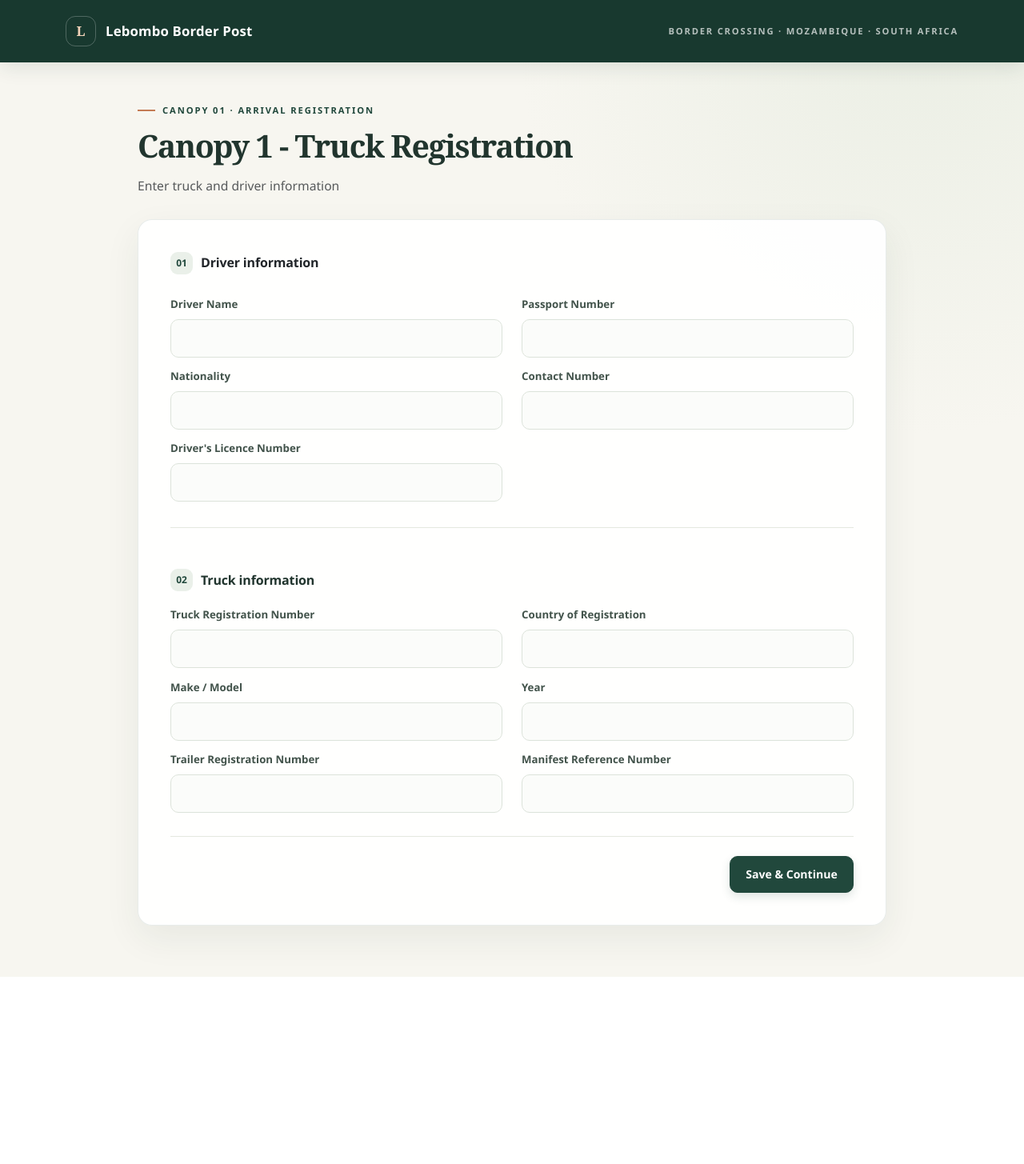
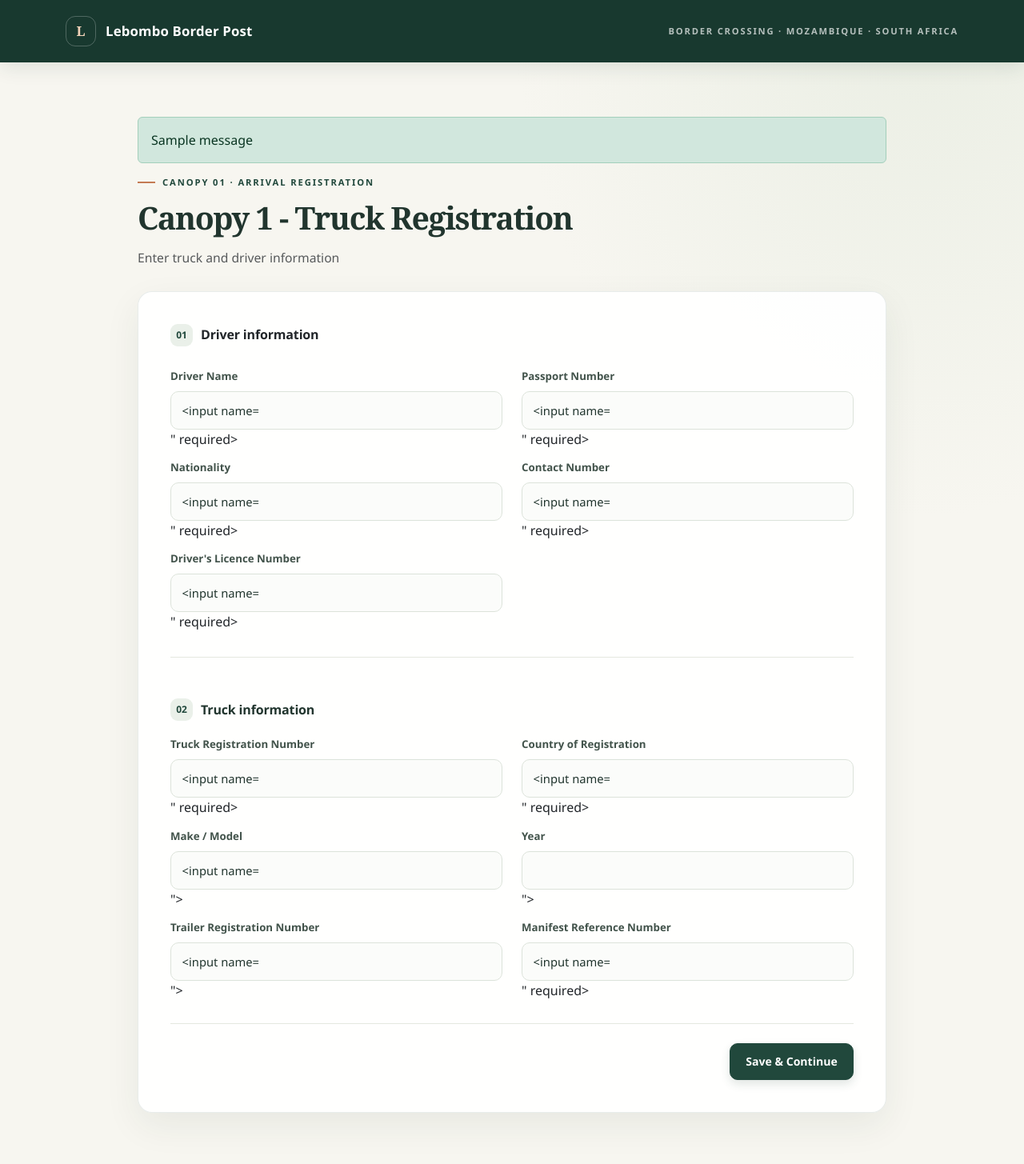
Before and after one commit to u24568962/BFB321_Group10_Group_Assignment, a Flask app: template templates/register.html in a window 1280 px wide. Shown: the whole page at 80% size. Before the commit the page ends 1221 px from the top, so only its background shows below. Run offline with Flask 3, Linux system fonts and the light colour scheme; the template is opened without the code that fills it, so the values that code supplies are empty, except form fields; one stand-in notice (Sample message) is shown; form fields are guessed from the names that the template uses; parts of the project's set-up code (start-up, migrations or seed data) failed here and were passed over.

Commit message:
Updated base and register

```diff
--- a/templates/base.html
+++ b/templates/base.html
@@ -34,6 +34,13 @@
     <!-- main content area of the webpage -->
     <!-- the container again uses bootstrap to make everything nice and centered-->
     <main class="container">
+        <!-- this shows flash messages sent from app.py as a bootstrap to alert -->
+<!-- the 'error' is changed to 'danger',bootstrap makes use of alert danger for red messages -->
+        {% with messages = get_flashed_messages(with_categories=true) %}
+            {% for category, message in messages %}
+            <div class="alert alert-{{ 'danger' if category == 'error' else category }} mt-3">{{ message }}</div>
+            {% endfor %}
+        {% endwith %}
         {% block content %}
         {% endblock %}
     </main>
--- a/templates/register.html
+++ b/templates/register.html
@@ -25,6 +25,7 @@
              <!-- create a form that sends the input information to the confirm
               function in Flask using  POST method -->
             <form action="{{ url_for('confirm') }}" method="POST">
+                <!-- value="{{ form.x or '' }}" it puts back what the user using the wedsite typed if the page is reloaded with an error, so they do not have to re enter everything -->
                 <section class="form-section"> <!-- group form fields together and apply styling from style.css-->
                     <h5 class="card-title mb-4"> <!-- heading of form (mb-4 is bootstrap)-->
                         <span class="section-number">01</span> <!-- styled with custom css class-->
@@ -34,31 +35,31 @@
                 <div class="row mb-3"> <!-- new Bootstrap row -->
                     <div class="col-md-6"> <!-- bootstrap column (grid system) takes up 6/12 width -->
                         <label for="driver_name" class="form-label">Driver Name</label>
-                        <input type="text" id="driver_name" name="driver_name" class="form-control" required>
+                        <input type="text" id="driver_name" name="driver_name" class="form-control" value="{{ form.driver_name or '' }}" required>
                     </div>
 
                     <div class="col-md-6"> <!-- this is now the column on the rhs-->
                         <label for="passport_number" class="form-label">Passport Number</label>
-                        <input type="text" id="passport_number" name="passport_number" class="form-control" required>
+                        <input type="text" id="passport_number" name="passport_number" class="form-control" value="{{ form.passport_number or '' }}" required>
                     </div>
                 </div>
 
                 <div class="row mb-3"> <!-- the next row of input columns -->
                     <div class="col-md-6">
                         <label for="nationality" class="form-label">Nationality</label>
-                        <input type="text" id="nationality" name="nationality" class="form-control" required>
+                        <input type="text" id="nationality" name="nationality" class="form-control" value="{{ form.nationality or '' }}" required>
                     </div>
 
                     <div class="col-md-6">
                         <label for="contact_number" class="form-label">Contact Number</label>
-                        <input type="tel" id="contact_number" name="contact_number" class="form-control" required>
+                        <input type="tel" id="contact_number" name="contact_number" class="form-control" value="{{ form.contact_number or '' }}" required>
                     </div>
                 </div>
 
                 <div class="row mb-3"> <!-- the last row only contains a sigle input-->
                     <div class="col-md-6"> <!-- i still want this to only use 6/12 "slots" because i want it lined up -->
                         <label for="licence_number" class="form-label">Driver's Licence Number</label>
-                        <input type="text" id="licence_number" name="licence_number" class="form-control" required>
+                        <input type="text" id="licence_number" name="licence_number" class="form-control" value="{{ form.licence_number or '' }}" required>
                     </div>
                 </div>
                 </section>
@@ -73,37 +74,37 @@
                 <div class="row mb-3">
                     <div class="col-md-6">
                         <label for="truck_registration" class="form-label">Truck Registration Number</label>
-                        <input type="text" id="truck_registration" name="truck_registration" class="form-control" required>
+                        <input type="text" id="truck_registration" name="truck_registration" class="form-control" value="{{ form.truck_registration or '' }}" required>
                     </div>
 
                     <div class="col-md-6">
                         <label for="country_registration" class="form-label">Country of Registration</label>
-                        <input type="text" id="country_registration" name="country_registration" class="form-control" required>
+                        <input type="text" id="country_registration" name="country_registration" class="form-control" value="{{ form.country_registration or '' }}" required>
                     </div>
                 </div>
 
                 <div class="row mb-3">
                     <div class="col-md-6">
                         <label for="make_model" class="form-label">Make / Model</label>
-                        <input type="text" id="make_model" name="make_model" class="form-control">
+                         <input type="text" id="make_model" name="make_model" class="form-control" value="{{ form.make_model or '' }}">
                     </div>
 
                     <div class="col-md-6">
                         <label for="year" class="form-label">Year</label>
                         <!-- in the input i added a min max limits so that i could prevent people from entering invalid or unrealistic years and so help with data accuracy -->
-                        <input type="number" id="year" name="year" class="form-control" min="1950" max="2027">
+                        <input type="number" id="year" name="year" class="form-control" min="1950" max="2027" value="{{ form.year or '' }}">
                     </div>
                 </div>
 
                 <div class="row mb-3">
                     <div class="col-md-6">
                         <label for="trailer_registration" class="form-label">Trailer Registration Number</label>
-                        <input type="text" id="trailer_registration" name="trailer_registration" class="form-control">
+                        <input type="text" id="trailer_registration" name="trailer_registration" class="form-control" value="{{ form.trailer_registration or '' }}">
                     </div>
 
                     <div class="col-md-6">
                         <label for="manifest_reference" class="form-label">Manifest Reference Number</label>
-                        <input type="text" id="manifest_reference" name="manifest_reference" class="form-control" required>
+                        <input type="text" id="manifest_reference" name="manifest_reference" class="form-control" value="{{ form.manifest_reference or '' }}" required>
                     </div>
                 </div>
                 </section>
```
